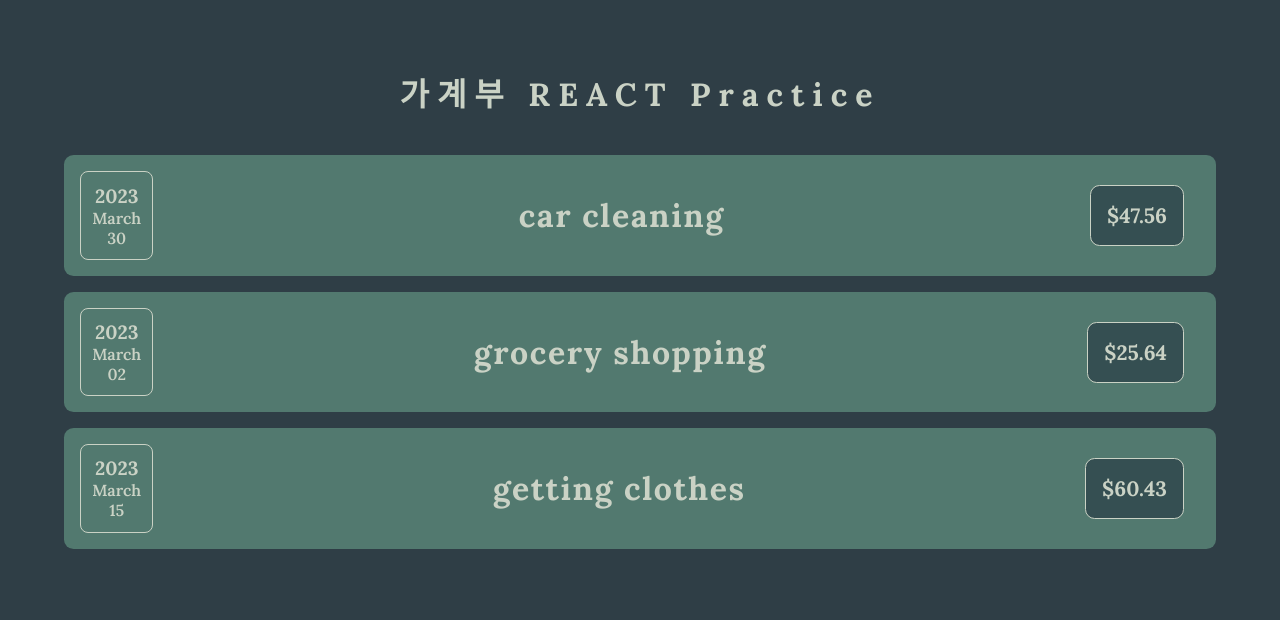
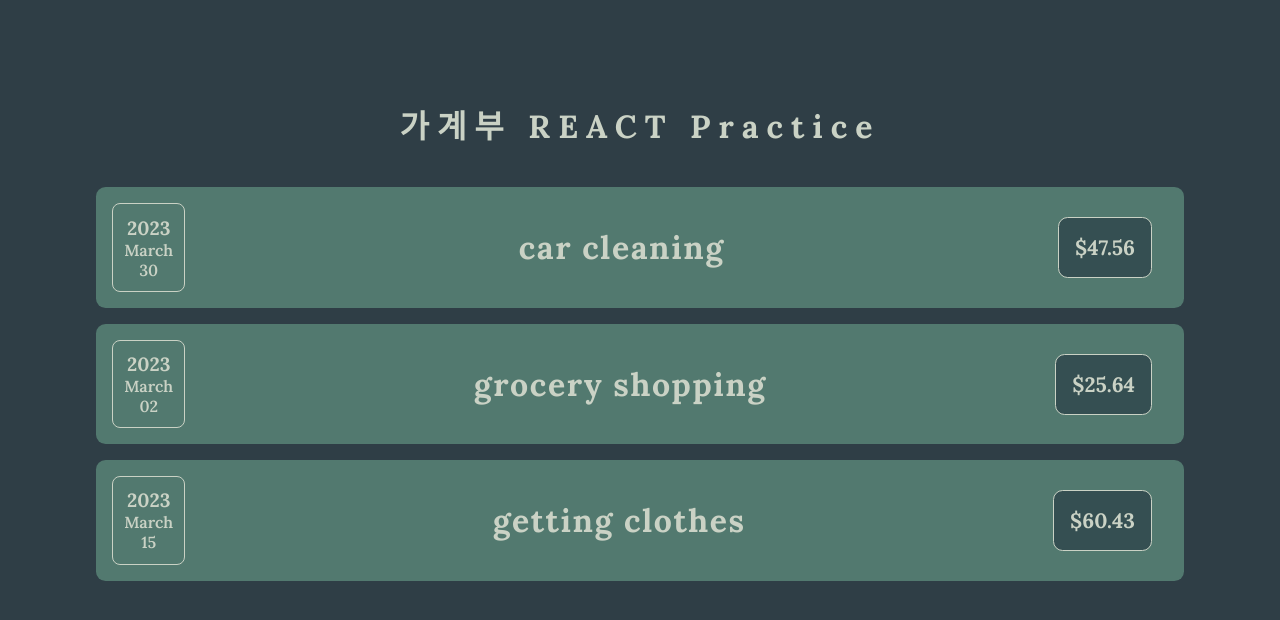
Before and after one commit to hanabailey/ExpenseTracker, a React (Create React App) app: page / in a window 1280 px wide. Shown: the top 620 px of the page. Built offline with nearby package versions, Linux system fonts and the light colour scheme.

Commit message:
Tweaking padding

```diff
--- a/src/App.css
+++ b/src/App.css
@@ -4,7 +4,7 @@
 body{
   background-color: #2f3e46;
   color:#cad2c5;
-  padding : 3rem;
+  padding : 5rem;
   font-family: 'Lora', serif;
 }
 
```
